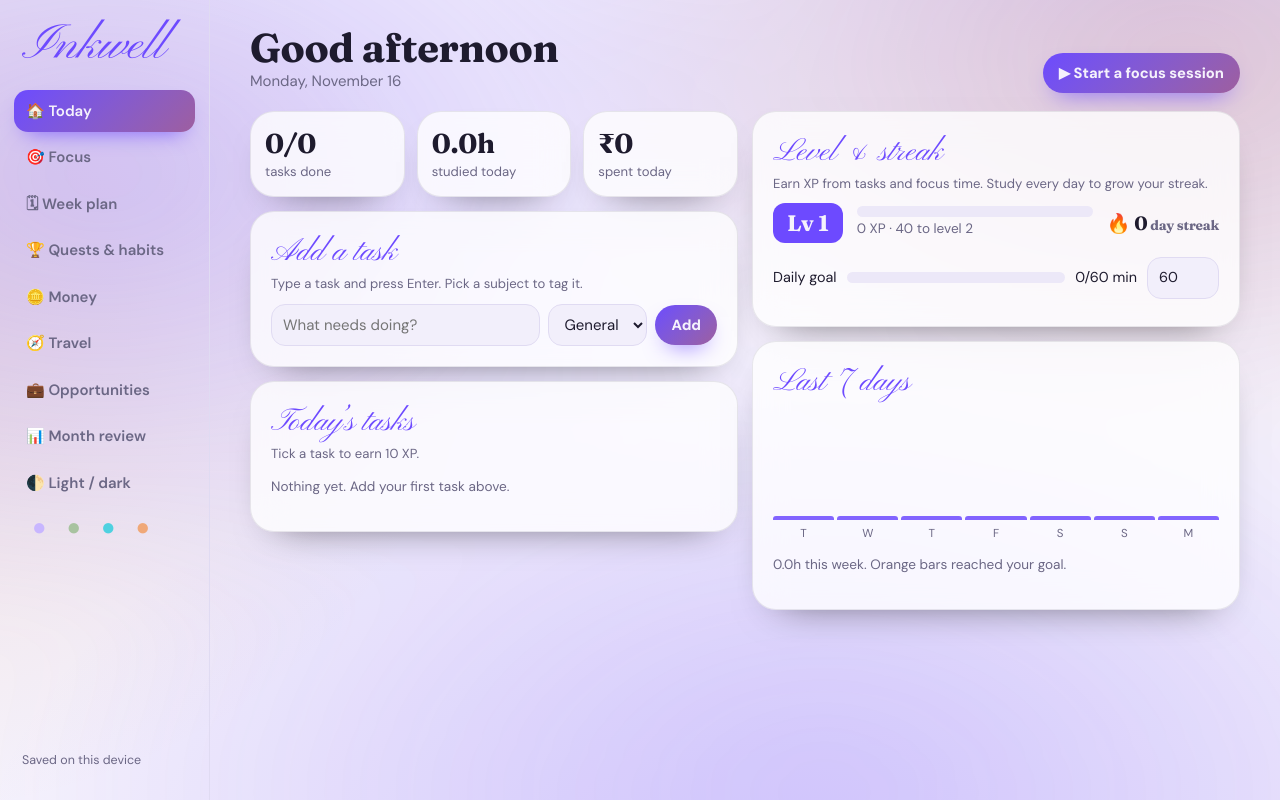
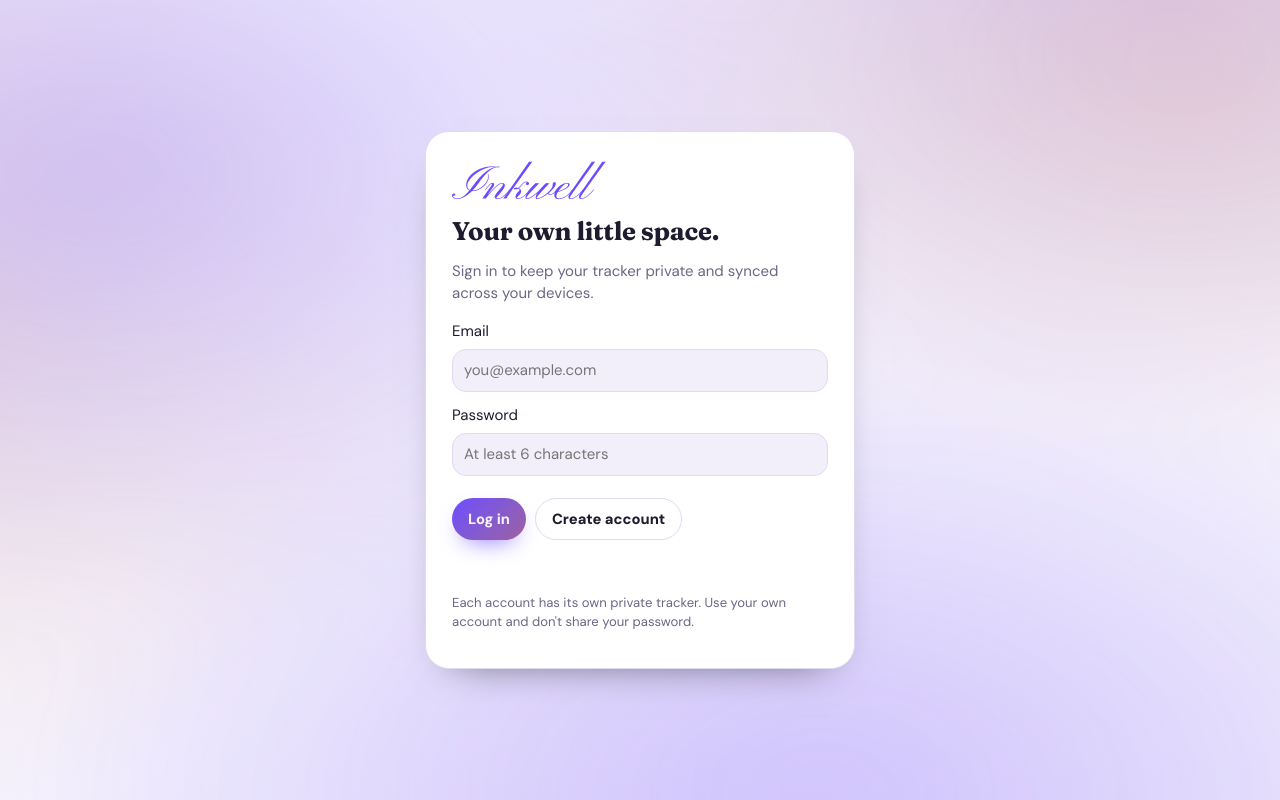
Before and after one commit to gracypawani225-wq/inkwell-tracker, a plain HTML site: page index.html.html in a window 1280 px wide. Drawn offline with nearby package versions, Linux system fonts and the light colour scheme.

Commit message:
Add files via upload

```diff
--- a/index.html.html
+++ b/index.html.html
@@ -58,6 +58,15 @@ body{background:radial-gradient(900px 420px at 85% -8%,color-mix(in srgb,var(--a
 @keyframes cf{to{transform:translate(var(--x),var(--y)) rotate(var(--r));opacity:0}}
 .orb{width:150px;height:150px;border-radius:50%;margin:20px auto;background:radial-gradient(circle,var(--a),color-mix(in srgb,var(--a) 20%,transparent));animation:br 8s ease-in-out infinite}@keyframes br{0%,100%{transform:scale(.6);opacity:.6}50%{transform:scale(1.15);opacity:1}}
 .dt{width:30px;height:30px;border-radius:50%;border:2px solid var(--line);background:none;cursor:pointer;font:700 .7rem 'DM Sans';color:var(--mute)}.dt.on{background:var(--a);border-color:var(--a);color:var(--bg)}
+#auth{min-height:100vh;display:grid;place-items:center;padding:22px}
+.auth-card{width:min(100%,430px);background:var(--s);border:1px solid var(--line);border-radius:24px;padding:26px;box-shadow:0 18px 40px -28px #000a}
+.auth-card h1{font:400 3rem 'Pinyon Script',cursive;color:var(--a);margin:0}
+.auth-card p{color:var(--mute)}
+.auth-card input{width:100%;margin:7px 0 12px}
+.auth-actions{display:flex;gap:9px;flex-wrap:wrap;margin-top:10px}
+#auth-msg{min-height:24px;color:var(--bad);font-size:.9rem}
+#app-shell{display:none}
+.user-bar{display:flex;gap:8px;align-items:center;justify-content:flex-end;margin-bottom:10px;color:var(--mute);font-size:.82rem}
 #caught{position:fixed;inset:0;z-index:80;background:#000a;backdrop-filter:blur(6px);display:grid;place-items:center;padding:20px}.cbox{background:var(--s);border:2px solid var(--a2);border-radius:22px;padding:26px;max-width:420px;text-align:center;animation:pp .35s}@keyframes pp{from{transform:scale(.7);opacity:0}}
 body{background:radial-gradient(700px 500px at 90% -10%,color-mix(in srgb,var(--a) 22%,transparent),transparent),radial-gradient(600px 500px at -10% 40%,color-mix(in srgb,var(--a2) 14%,transparent),transparent),radial-gradient(800px 500px at 60% 112%,color-mix(in srgb,var(--a) 14%,transparent),transparent),var(--bg);background-attachment:fixed}
 .card,.stat{background:color-mix(in srgb,var(--s) 78%,transparent);-webkit-backdrop-filter:blur(16px);backdrop-filter:blur(16px);border:1px solid color-mix(in srgb,var(--ink) 9%,transparent);border-radius:24px;box-shadow:0 18px 40px -28px #000a}.card{padding:20px}
@@ -79,8 +88,31 @@ body::before{content:"";position:fixed;inset:-20%;z-index:-1;pointer-events:none
 @media(prefers-reduced-motion:reduce){*{transition:none!important}.cf{display:none}.orb,body::before{animation:none}}
 </style></head>
 <body>
-<div class="app"><aside id="nav"></aside><main id="v"></main></div>
+<section id="auth">
+  <div class="auth-card">
+    <h1>Inkwell</h1>
+    <h2 style="font-size:1.6rem">Your own little space.</h2>
+    <p>Sign in to keep your tracker private and synced across your devices.</p>
+    <form id="auth-form">
+      <label for="auth-email">Email</label>
+      <input id="auth-email" type="email" autocomplete="email" placeholder="you@example.com" required>
+      <label for="auth-password">Password</label>
+      <input id="auth-password" type="password" autocomplete="current-password" minlength="6" placeholder="At least 6 characters" required>
+      <div class="auth-actions">
+        <button class="btn" type="submit" id="signin-btn">Log in</button>
+        <button class="btn ghost" type="button" id="signup-btn">Create account</button>
+      </div>
+    </form>
+    <p id="auth-msg" role="status"></p>
+    <p class="hint">Each account has its own private tracker. Use your own account and don't share your password.</p>
+  </div>
+</section>
+<div id="app-shell">
+  <div class="user-bar"><span id="user-email"></span><button class="chip" id="logout-btn" type="button">Log out</button></div>
+  <div class="app"><aside id="nav"></aside><main id="v"></main></div>
+</div>
 <div id="ov"></div><div id="toast" role="alert"></div>
+<script src="https://cdn.jsdelivr.net/npm/@supabase/supabase-js@2"></script>
 <script>
 const $=s=>document.querySelector(s),P=n=>String(n).padStart(2,'0'),uid=()=>Date.now().toString(36)+Math.random().toString(36).slice(2,5);
 const dk=d=>d.getFullYear()+'-'+P(d.getMonth()+1)+'-'+P(d.getDate());
@@ -88,11 +120,32 @@ const esc=s=>String(s).replace(/[&<>"]/g,c=>({'&':'&amp;','<':'&lt;','>':'&gt;',
 const T=dk(new Date()),CUR='₹',EC=['Food','Travel','Study','Shopping','Bills','Other'],AS=['Applied','Interview','Offer','Rejected'];
 const H=m=>(m/60).toFixed(1)+'h',M=n=>CUR+Math.round(n).toLocaleString('en-IN');
 const MSG=['Phone down. No Instagram, no YouTube until the timer ends.','One thing only. Stay with this page.','Breathe. Eyes on the work, not the feed.','Future you is grateful. Keep going.','Distraction can wait 25 minutes. Your goals can’t.'];
-let S={tasks:[],sess:[],topics:[],subs:['General'],exp:[],trips:[],apps:[],budget:0,xp:0,goal:60,bd:[],q:{},mood:{},habits:[],exams:[],pal:'gold'},tab='today',wk=0,mo=T.slice(0,7),ed=T,F={subj:'General',topic:'',mins:25,markDone:false,run:false},ref=null,st='Saved on this device';
+const SUPABASE_URL='https://kuhumujalstatyvifsia.supabase.co';
+const SUPABASE_PUBLISHABLE_KEY='sb_publishable_fxAxjVV9ibnAx8NyXRJEIA_EaLVMtKj';
+const sbClient=window.supabase.createClient(SUPABASE_URL,SUPABASE_PUBLISHABLE_KEY);
+let currentUser=null;
+let S={tasks:[],sess:[],topics:[],subs:['General'],exp:[],trips:[],apps:[],budget:0,xp:0,goal:60,bd:[],q:{},mood:{},habits:[],exams:[],pal:'dusk'},tab='today',wk=0,mo=T.slice(0,7),ed=T,F={subj:'General',topic:'',mins:25,markDone:false,run:false},st='Not synced';
 try{Object.assign(S,JSON.parse(localStorage.getItem('inkwell')||'{}'))}catch(e){}
-let sv=null;const save=()=>{chk();try{localStorage.setItem('inkwell',JSON.stringify(S))}catch(e){}clearTimeout(sv);if(ref)sv=setTimeout(()=>ref.set(JSON.parse(JSON.stringify(S))).then(()=>{st='Synced to your account';foot()}).catch(()=>{}),600)};
+let sv=null;
 const foot=()=>{const f=$('#sf');if(f)f.textContent=st};
-(async()=>{try{const[u,db]=await Promise.all([claude.use('user'),claude.use('db')]);if(!u||!db)return;ref=db.doc('data/users/'+await u.id()+'/app');const s=await ref.get();if(s.exists)Object.assign(S,s.data());else save();st='Synced to your account';render()}catch(e){}})();
+const save=()=>{chk();try{localStorage.setItem('inkwell',JSON.stringify(S))}catch(e){}clearTimeout(sv);if(currentUser){st='Saving…';foot();sv=setTimeout(async()=>{const {error}=await sbClient.from('user_data').upsert({user_id:currentUser.id,data:S,updated_at:new Date().toISOString()},{onConflict:'user_id'});st=error?'Sync error — '+error.message:'Synced to your account';foot()},500)}};
+function authMessage(message,isError=true){const el=$('#auth-msg');if(el){el.textContent=message;el.style.color=isError?'var(--bad)':'var(--a)'}}
+async function loadUserData(user){currentUser=user;$('#auth').style.display='none';$('#app-shell').style.display='block';$('#user-email').textContent=user.email||'Signed in';st='Loading your tracker…';render();foot();
+ const {data,error}=await sbClient.from('user_data').select('data').eq('user_id',user.id).maybeSingle();
+ if(error){st='Database setup needed';foot();toast('Please finish the database setup shown in the instructions.');return}
+ if(data&&data.data){S=Object.assign(S,data.data);try{localStorage.setItem('inkwell',JSON.stringify(S))}catch(e){}}
+ else {const {error:saveError}=await sbClient.from('user_data').upsert({user_id:user.id,data:S,updated_at:new Date().toISOString()},{onConflict:'user_id'});if(saveError){st='Could not save yet';foot();toast(saveError.message);return}}
+ st='Synced to your account';render();foot();
+}
+async function startAuth(){
+ const {data:{session}}=await sbClient.auth.getSession();
+ if(session?.user)await loadUserData(session.user);else{$('#auth').style.display='grid';$('#app-shell').style.display='none'}
+ sbClient.auth.onAuthStateChange((event,session)=>{if(session?.user&&event==='SIGNED_IN')setTimeout(()=>loadUserData(session.user),0);else if(event==='SIGNED_OUT'){currentUser=null;$('#app-shell').style.display='none';$('#auth').style.display='grid';authMessage('You have been logged out.',false)}});
+}
+$('#auth-form').addEventListener('submit',async e=>{e.preventDefault();const email=$('#auth-email').value.trim(),password=$('#auth-password').value;authMessage('Signing in…',false);const {error}=await sbClient.auth.signInWithPassword({email,password});authMessage(error?error.message:'Signed in!',!error)});
+$('#signup-btn').addEventListener('click',async()=>{const email=$('#auth-email').value.trim(),password=$('#auth-password').value;if(!email||password.length<6){authMessage('Enter your email and a password with at least 6 characters.');return}authMessage('Creating your account…',false);const {data,error}=await sbClient.auth.signUp({email,password});if(error)authMessage(error.message);else if(data.session)authMessage('Account created. Signing you in…',false);else authMessage('Account created! Check your email to confirm, then log in.',false)});
+$('#logout-btn').addEventListener('click',async()=>{await sbClient.auth.signOut()});
+startAuth().catch(e=>authMessage(e.message));
 const TABS=[['today','🏠 Today'],['focus','🎯 Focus'],['week','🗓 Week plan'],['rewards','🏆 Quests & habits'],['money','🪙 Money'],['travel','🧭 Travel'],['apply','💼 Opportunities'],['month','📊 Month review']];
 const tk=(t)=>`<li class="it ${t.done?'done':''}"><button class="chk" data-a="tog" data-id="${t.id}" aria-label="Toggle ${esc(t.t)}"><svg viewBox="0 0 24 24"><path d="M5 12.5l4.5 4.5L19 7.5"/></svg></button><span class="tt">${esc(t.t)}</span>${t.s?`<span class="tag">${esc(t.s)}</span>`:''}<button class="x" data-a="del" data-id="${t.id}" aria-label="Delete">×</button></li>`;
 const inp=(id,ph,ty='text',ex='')=>`<input class="g" id="${id}" type="${ty}" placeholder="${ph}" ${ex}>`;
```
